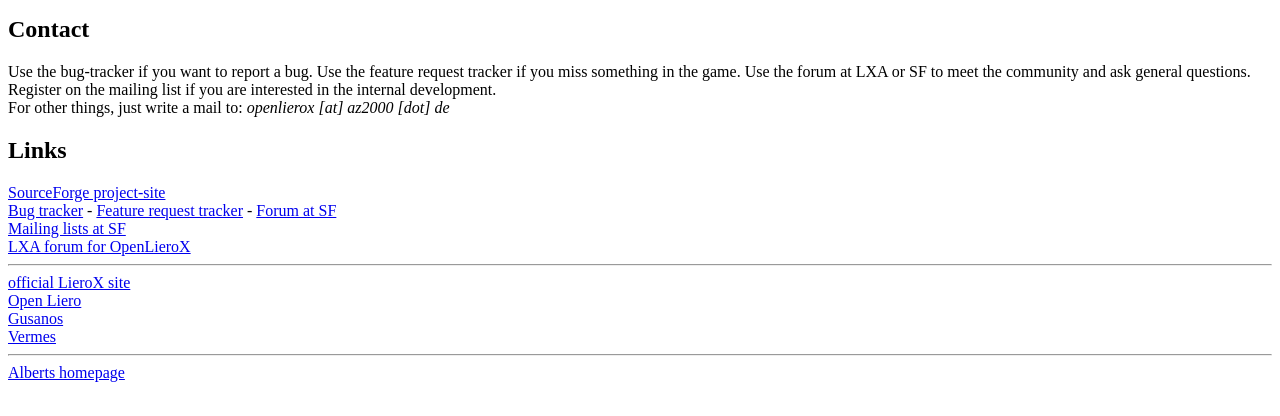
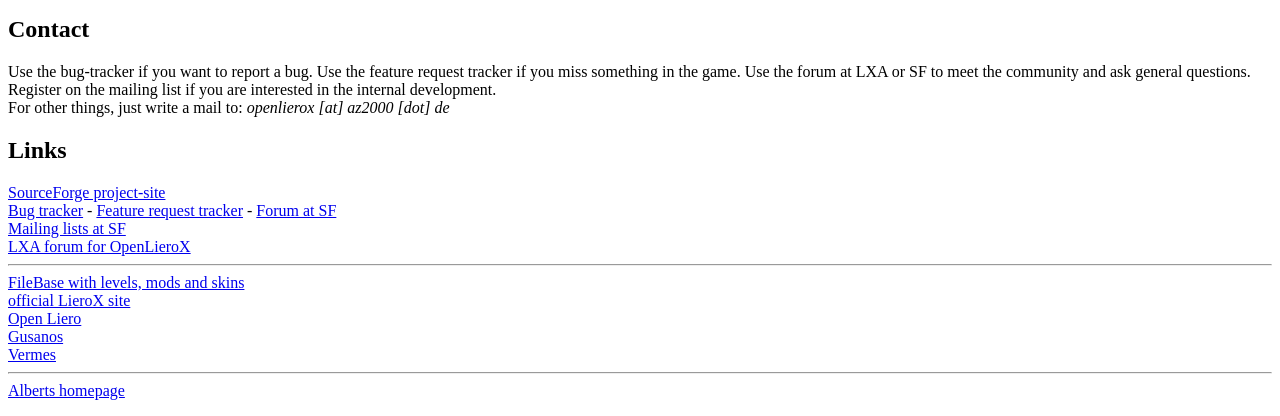
Before and after one commit to albertz/openlierox-distrib, a PHP site: page / in a window 1280 px wide. Shown: the part 3544-3960 px from the top of the page. Before the commit the page ends 3926 px from the top, so only its background shows below. Run offline with PHP 8.4, Linux system fonts and the light colour scheme.

Commit message:
added FileBase link to website
git-svn-id: https://openlierox.svn.sourceforge.net/svnroot/openlierox@1702 34602234-ff1f-0410-a465-ea8f3b77ab7f

```diff
--- a/web/index.php
+++ b/web/index.php
@@ -140,6 +140,7 @@
 	<a href="http://sourceforge.net/mail/?group_id=180059">Mailing lists at SF</a><br>
 	<a href="http://lxalliance.net/forum/index.php?board=125.0">LXA forum for OpenLieroX</a><br>
 	<hr>
+	<a href="http://iworx5.webxtra.net/~lxallian/filebase/file.php?fball=all">FileBase with levels, mods and skins</a><br>
 	<a href="http://iworx5.webxtra.net/~lxallian/LXRS/">official LieroX site</a><br>
 	<a href="http://open.liero.be/">Open Liero</a><br>
 	<a href="http://gusanos.sourceforge.net/">Gusanos</a><br>
```
